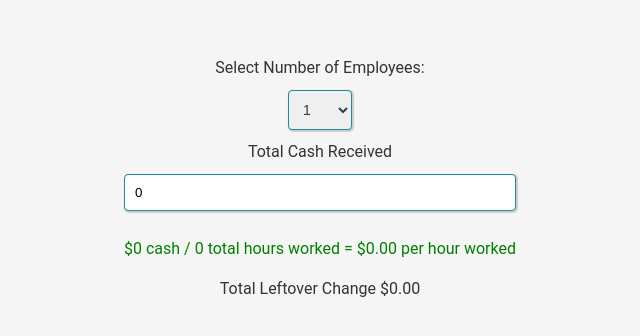
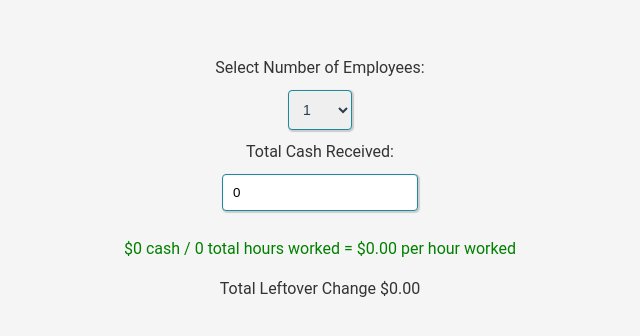
Before and after one commit to CRNaro/walkings-still-honest, a React (Vite) app: page / in a window 1280 px wide. Shown: the part 214-550 px from the top of the page, without its empty margins (320-960 px from the left). Built offline with nearby package versions, Linux system fonts and the light colour scheme.

Commit message:
Fix: Changed some styling to be cleaner

```diff
--- a/src/components/Cash.jsx
+++ b/src/components/Cash.jsx
@@ -10,10 +10,13 @@ const Cash = ({ totalCash, setTotalCash }) => {
     return (
         <Formik>
             <form>
-            Total Cash Received
+                <div>
+            Total Cash Received:
+            </div>
             <input
                 className="input-field"
                 type="number"
+                placeholder="Enter Total Cash Received"
                 value={totalCash}
                 onChange={handleInputChange}/>
             </form>
--- a/src/style/Employees.css
+++ b/src/style/Employees.css
@@ -1,7 +1,7 @@
 
 
 .input-field {
-    width: 100%;
+    width: 50%;
     padding: 10px;
     margin: 10px 0;
     border: 1px solid #1c8a9b;
```
